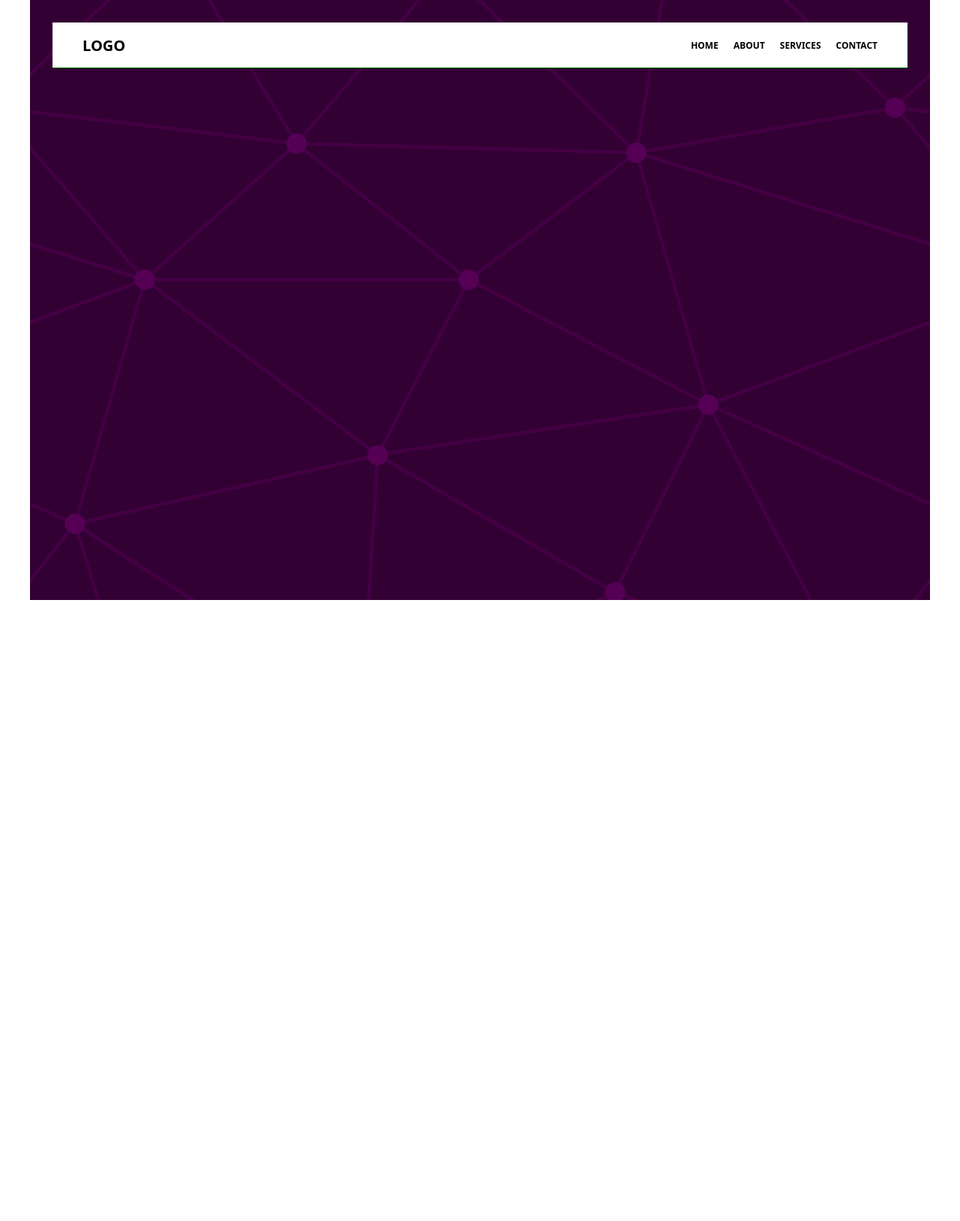
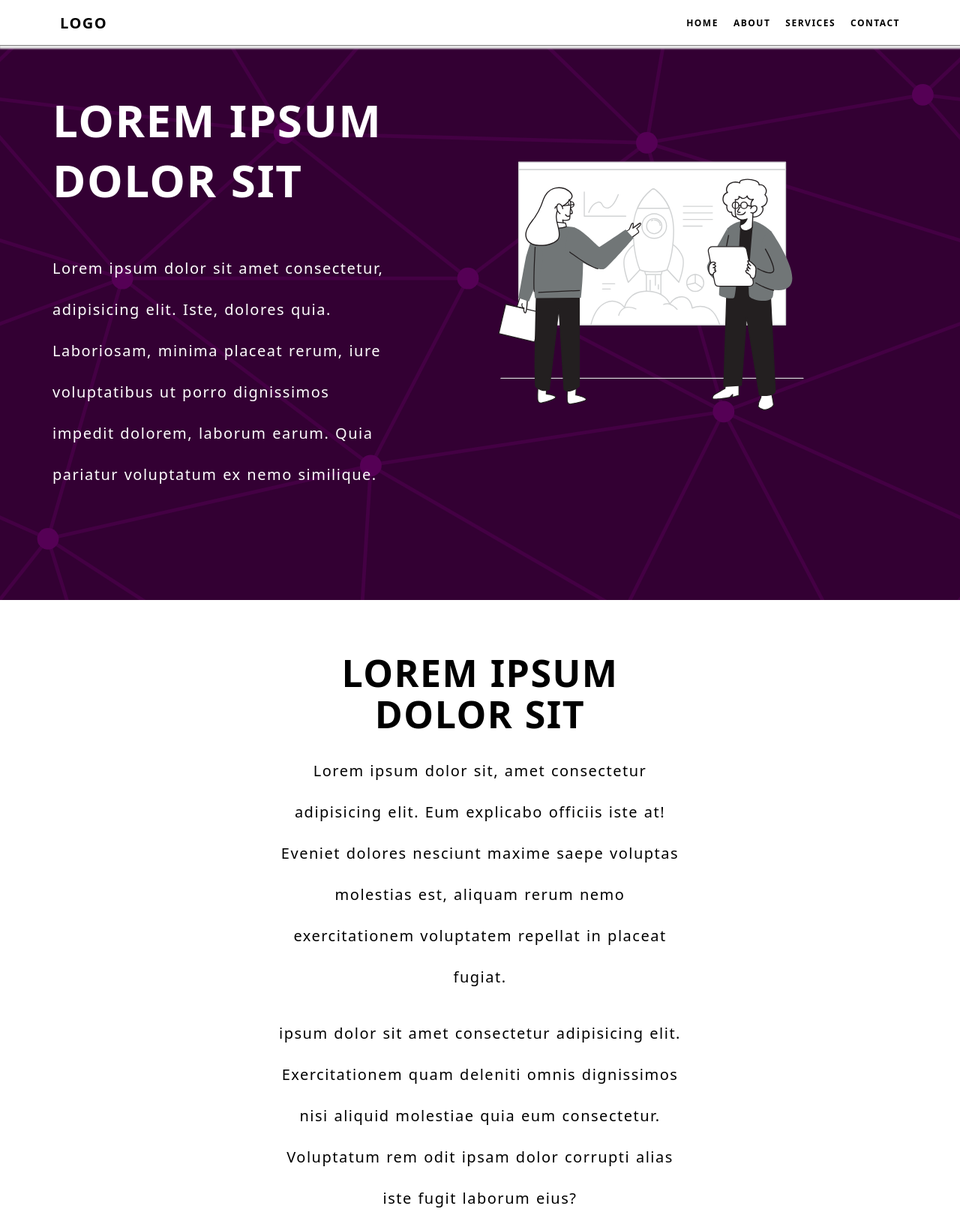
Before and after one commit to jumaelmartins/Landing-Page, a plain HTML site: page index.html in a window 1280 px wide. Shown: the top 1628 px of the page at 75% size. Before the commit the page ends 800 px from the top, so only its background shows below. Drawn offline with Linux system fonts and the light colour scheme.

Commit message:
Home, About, Services

```diff
--- /dev/null
+++ b/assets/css/GlobalStyle.css
@@ -0,0 +1,73 @@
+
+  * {
+    font-family: system-ui, -apple-system, BlinkMacSystemFont, "Segoe UI", Roboto,
+      Oxygen, Ubuntu, Cantarell, "Open Sans", "Helvetica Neue", sans-serif;
+    margin: 0;
+    padding: 0;
+    box-sizing: border-box;
+  }
+  html {
+    font-size: 62.5%;
+    scroll-behavior: smooth;
+  }
+  body {
+    font-size: 2rem;
+    line-height: 5.5rem;
+    letter-spacing: .15rem;
+    word-spacing: .1rem;
+  }
+
+  h1 {
+    font-size: 6rem;
+  }
+
+  h2 {
+    font-size: 5rem;
+  }
+
+  h3 {
+    font-size: 4.5rem;
+  }
+
+  h4 {
+    font-size: 4rem;
+  }
+
+  h5 {
+    font-size: 3.5rem;
+  }
+
+  h6 {
+    font-size: 3rem;
+  }
+
+  li {
+    list-style: none;
+  }
+  a {
+    text-decoration: none;
+    color: inherit;
+  }
+
+
+  .content {
+    min-height: 100vh;
+  }
+
+  .mainContent {
+    margin: 0 auto;
+    max-width: 120rem;
+    padding: 3rem;
+  }
+
+  .mainBg {
+    background-image: url("../img/main-bg.svg");
+    background-size: cover;
+    background-position: center center;
+
+    min-width: 100%;
+  }
+
+  .whiteBg {
+    background-color: white;
+  }
--- /dev/null
+++ b/assets/css/Header.css
@@ -0,0 +1,53 @@
+
+.header {
+    display: flex;
+    justify-content: space-between;
+
+    height: 4rem;
+    align-items: center;
+  }
+  .menu ul {
+    display: flex;
+  }
+  .menu ul li {
+    display: block;
+    margin: 0 1rem;
+  }
+  .header h1 {
+      font-size: 2rem;
+      margin: 1rem;
+  }
+  .menu a {
+      display: flex;
+      position: relative;
+      font-size: 1.2rem;
+      font-weight: bold;
+  }
+
+  .menu a::after {
+      content: '';
+      position: absolute;
+      width: 0%;
+      left: 50%;
+      bottom: 1.5rem;
+      height: 0.05rem;
+      background-color: green;
+      transition: all .3s ease-in-out;
+  }
+
+  .menu a:hover::after {
+     width: 100%;
+     left: 0%;
+     height: 0.5rem;
+  }
+
+  .headerContainer {
+    position: fixed;
+    min-width: 100%;
+
+
+    z-index: 1;
+    border-bottom: .1rem solid gray;
+    box-shadow: .1rem .2rem .2rem .2rem rgb(232, 232, 232);
+
+  }
--- /dev/null
+++ b/assets/css/Home.css
@@ -0,0 +1,86 @@
+.home {
+  display: grid;
+  grid-template-columns: 1fr 1.5fr;
+  color: var(--white-color);
+
+  align-items: center;
+  justify-items: center;
+}
+
+.home h2 {
+  font-size: 6rem;
+  margin: 5rem 0;
+  line-height: 8rem;
+}
+
+.home section {
+  display: flex;
+  flex-flow: column nowrap;
+  align-items: center;
+  justify-content: center;
+}
+
+.imgContainer {
+  display: flex;
+  align-items: center;
+  justify-content: center;
+
+  width: 60rem;
+  max-width: 80%;
+}
+
+.home img {
+  width: 60rem;
+
+}
+
+.space {
+
+  height: 4rem;
+}
+
+
+.aboutContent {
+  display: flex;
+  flex-flow: column nowrap;
+  text-align: center;
+
+  width: 60rem;
+  justify-content: center;
+  align-items: center;
+}
+
+
+.aboutContent p {
+  margin: 2rem 0 0 0;
+}
+
+.aboutContent h2 {
+  margin-top: 4rem;
+}
+
+.services {
+  color: var(--white-color);
+}
+
+.grid {
+  display:grid;
+  grid-template-columns: repeat(3, 1fr);
+}
+
+.services h2 {
+  margin: 8rem 0 0 0;
+}
+
+.description {
+  padding-bottom: 10rem;
+}
+
+.services h3 {
+  font-size: 3.5rem;
+}
+
+.services p {
+  font-size: 2rem;
+  margin: 1rem 0;
+}
--- /dev/null
+++ b/assets/css/Var.css
@@ -0,0 +1,4 @@
+:root {
+    --primary-color: royalblue;
+    --white-color: white;
+  }
--- a/assets/css/style.css
+++ /dev/null
@@ -1,115 +0,0 @@
-:root {
-  --primary-color: royalblue;
-  --white-color: white;
-}
-
-* {
-  font-family: system-ui, -apple-system, BlinkMacSystemFont, "Segoe UI", Roboto,
-    Oxygen, Ubuntu, Cantarell, "Open Sans", "Helvetica Neue", sans-serif;
-  margin: 0;
-  padding: 0;
-  box-sizing: border-box;
-}
-html {
-  font-size: 62.5%;
-}
-body {
-  font-size: 2rem;
-}
-
-h1 {
-  font-size: 6rem;
-}
-
-h2 {
-  font-size: 5rem;
-}
-
-h3 {
-  font-size: 4.5rem;
-}
-
-h4 {
-  font-size: 4rem;
-}
-
-h5 {
-  font-size: 3.5rem;
-}
-
-h6 {
-  font-size: 3rem;
-}
-
-li {
-  list-style: none;
-}
-a {
-  text-decoration: none;
-  color: inherit;
-}
-
-.content {
-  min-height: 100vh;
-}
-
-.mainContent {
-  margin: 0 auto;
-  max-width: 120rem;
-
-  padding: 3rem;
-}
-
-.mainBg {
-  background-image: url("../img/main-bg.svg");
-  background-size: cover;
-  background-position: center center;
-}
-
-.whiteBg {
-  background-color: white;
-}
-
-.header {
-  background-color: white;
-  display: flex;
-  justify-content: space-between;
-
-  height: 4rem;
-  border-bottom: solid 1px green;
-  align-items: center;
-}
-.menu ul {
-  display: flex;
-}
-.menu ul li {
-  display: block;
-  margin: 0 1rem;
-}
-.header h1 {
-    font-size: 2rem;
-    margin: 1rem;
-}
-.menu a {
-    display: flex;
-    position: relative;
-    font-size: 1.2rem;
-    font-weight: bold;
-}
-
-.menu a::after {
-    content: '';
-    position: absolute;
-    width: 0%;
-    left: 50%;
-    top: 1.5rem;
-    height: 0.05rem;
-    background-color: green;
-    transition: all .3s ease-in-out;
-}
-
-.menu a:hover::after {
-   width: 100%;
-   left: 0%;
-   height: 0.5rem;
-}
--- a/index.html
+++ b/index.html
@@ -1,31 +1,114 @@
 <!DOCTYPE html>
 <html lang="pt-br">
   <head>
-    <meta charset="UTF-8">
-    <meta http-equiv="X-UA-Compatible" content="IE=edge">
-    <meta name="viewport" content="width=device-width, initial-scale=1.0">
+    <meta charset="UTF-8" />
+    <meta http-equiv="X-UA-Compatible" content="IE=edge" />
+    <meta name="viewport" content="width=device-width, initial-scale=1.0" />
     <title>Exercicio - Landing Page</title>
-    <link rel="stylesheet" href="./assets/css/style.css">
+    <link rel="stylesheet" href="./assets/css/GlobalStyle.css" />
+    <link rel="stylesheet" href="./assets/css/Var.css" />
+    <link rel="stylesheet" href="./assets/css/Header.css" />
+    <link rel="stylesheet" href="./assets/css/Home.css" />
   </head>
 
   <body>
-    <section class="mainContent content mainBg">
-        <header class="header mainContent whiteBg">
-            <h1>
-                LOGO
-            </h1>
+    <section id="home" class="mainBg content">
+      <div class="headerContainer whiteBg">
+        <header class="header mainContent">
+          <h1>LOGO</h1>
           <aside class="menu">
             <nav>
               <ul>
-                        <li><a href="#">HOME</a></li>
-                        <li><a href="#">ABOUT</a></li>
-                        <li><a href="#">SERVICES</a></li>
+                <li><a href="#home">HOME</a></li>
+                <li><a href="#about">ABOUT</a></li>
+                <li><a href="#services">SERVICES</a></li>
                 <li><a href="#">CONTACT</a></li>
               </ul>
             </nav>
           </aside>
         </header>
+      </div>
+
+      <div class="space"></div>
+
+      <div class="mainContent home">
+        <section>
+          <h2>LOREM IPSUM DOLOR SIT</h2>
+          <p>
+            Lorem ipsum dolor sit amet consectetur, adipisicing elit. Iste,
+            dolores quia. Laboriosam, minima placeat rerum, iure voluptatibus ut
+            porro dignissimos impedit dolorem, laborum earum. Quia pariatur
+            voluptatum ex nemo similique.
+          </p>
         </section>
+        <div class="imgContainer">
+          <img
+            src="./assets/img/Startup_Flatline.svg"
+            alt="Two People Planning Build a Rocket"
+          />
+        </div>
+      </div>
+    </section>
+
+    <div id="about" class="content whiteBg">
+      <article class="mainContent aboutContent">
+        <h2>LOREM IPSUM DOLOR SIT</h2>
+        <p>
+          Lorem ipsum dolor sit, amet consectetur adipisicing elit. Eum
+          explicabo officiis iste at! Eveniet dolores nesciunt maxime saepe
+          voluptas molestias est, aliquam rerum nemo exercitationem voluptatem
+          repellat in placeat fugiat.
+        </p>
+        <p>
+          ipsum dolor sit amet consectetur adipisicing elit. Exercitationem quam
+          deleniti omnis dignissimos nisi aliquid molestiae quia eum
+          consectetur. Voluptatum rem odit ipsam dolor corrupti alias iste fugit
+          laborum eius?
+        </p>
+        <p>
+          Lorem ipsum dolor sit amet consectetur, adipisicing elit. Excepturi
+          suscipit ex deleniti amet vitae iusto, itaque, nemo at numquam iste,
+          debitis voluptatibus earum veritatis enim tempora ipsum. Hic, maiores
+          perferendis! Lorem ipsum dolor sit amet consectetur adipisicing elit.
+        </p>
+      </article>
+    </div>
+
+    <div id="services" class="mainBg content services">
+      <section class="mainContent">
+        <h2>LOREM IPSUM DOLLOR SIT</h2>
+        <p class="description">Lorem ipsum dolor sit</p>
+        <div class="grid">
+          <article>
+            <h3>TITULO 1</h3>
+            <p>
+              Lorem ipsum dolor sit amet consectetur adipisicing elit. Iusto
+              beatae nulla quos debitis! Odit impedit, enim molestias nisi magni
+              minus vero, in quam sunt suscipit consequatur! Minima quibusdam
+              aliquid quidem!
+            </p>
+          </article>
+          <article>
+            <h3>TITULO 2</h3>
+            <p>
+              Lorem ipsum dolor sit amet consectetur adipisicing elit. Quis
+              vitae accusamus id vero eaque accusantium alias aspernatur,
+              expedita est dolor officiis, voluptas possimus. Veniam, veritatis.
+              Error porro ex velit blanditiis?
+            </p>
+          </article>
+          <article>
+            <h3>TITULO 3</h3>
+            <p>
+              Lorem ipsum dolor sit amet consectetur adipisicing elit. Totam non
+              ullam nemo ab ratione, aspernatur minus dolorem accusantium sed
+              nesciunt voluptatem cumque reiciendis reprehenderit aut omnis
+              saepe quos assumenda dolore.
+            </p>
+          </article>
+        </div>
+      </section>
+    </div>
     <script src="./assets/js/index.js"></script>
   </body>
 </html>
```
Also changed, not shown: assets/img/Startup_Flatline.svg (added). Lines whose indentation alone changed are shown as unchanged.
